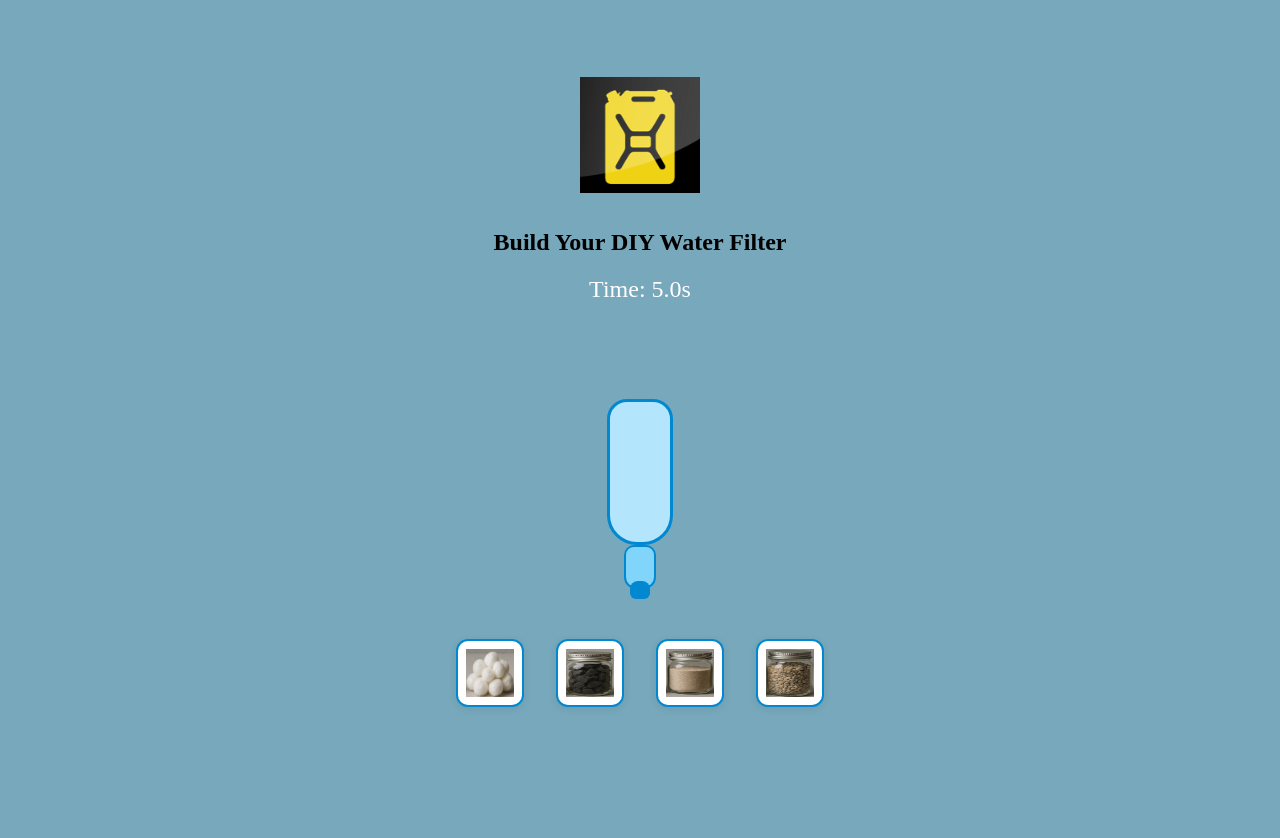
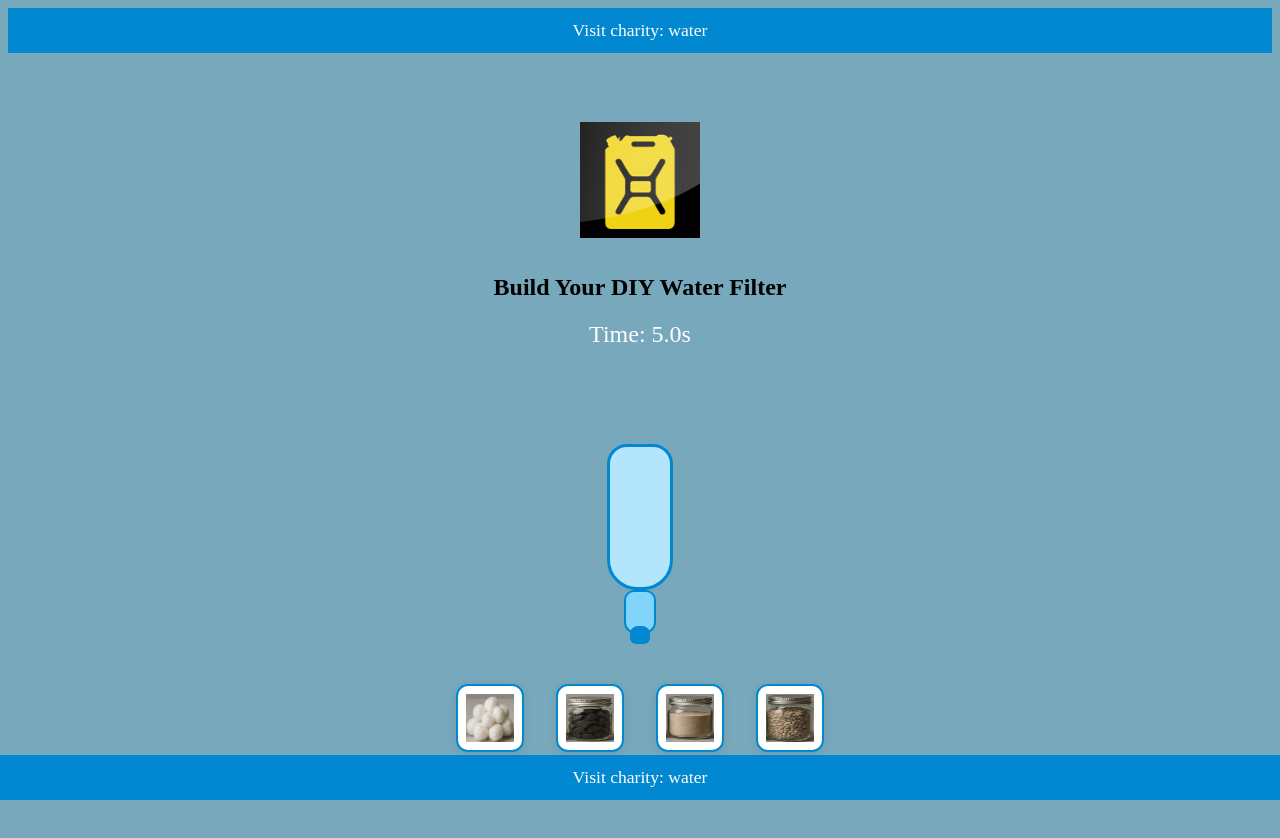
Before and after one commit to schmidev/water-game-complete, a plain HTML site: page game-page.html in a window 1280 px wide. Before the commit the page ends 816 px from the top, so only its background shows below. Drawn offline with Linux system fonts and the light colour scheme.

Commit message:
added header and footer with link to water:charity's homepage to all webapges

```diff
--- a/game-page.html
+++ b/game-page.html
@@ -113,6 +113,9 @@
   </style>
 </head>
 <body>
+  <header style="width:100%;background:#0288d1;padding:12px 0;text-align:center;">
+    <a href="https://www.charitywater.org/main" target="_blank" style="color:#fff;font-size:1.1em;text-decoration:none;">Visit charity: water</a>
+  </header>
   <div class="game-area">
     <img src="images/charity-water-jerry-can.png" class="jerry-can" alt="Charity Water Jerry Can" style="width:120px;height:auto;margin-bottom:16px;" />
     <h2>Build Your DIY Water Filter</h2>
@@ -143,6 +146,9 @@
     <div id="message" style="margin-top:32px;color:#fff;font-size:1.2em;"></div>
     <div id="top-times" style="position:absolute;top:12px;right:18px;font-size:0.95em;color:#fff;text-align:right;"></div>
   </div>
+  <footer style="width:100%;background:#0288d1;padding:12px 0;text-align:center;position:fixed;bottom:0;left:0;z-index:100;">
+    <a href="https://www.charitywater.org/main" target="_blank" style="color:#fff;font-size:1.1em;text-decoration:none;">Visit charity: water</a>
+  </footer>
   <script src="game.js"></script>
 </body>
 </html>
```
Also changed, not shown: index.html (+6 -0 lines), tutorial.html (+6 -0 lines).
